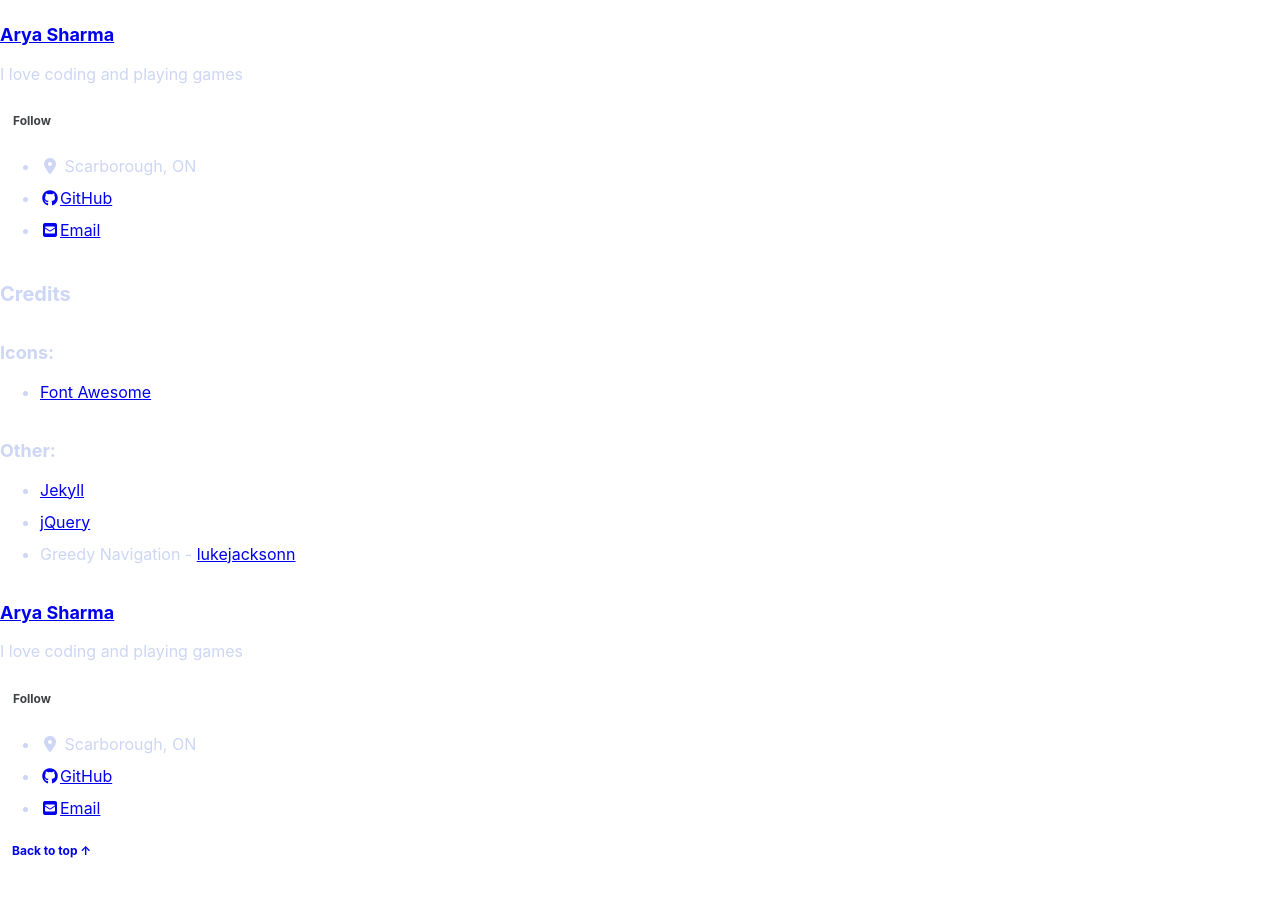
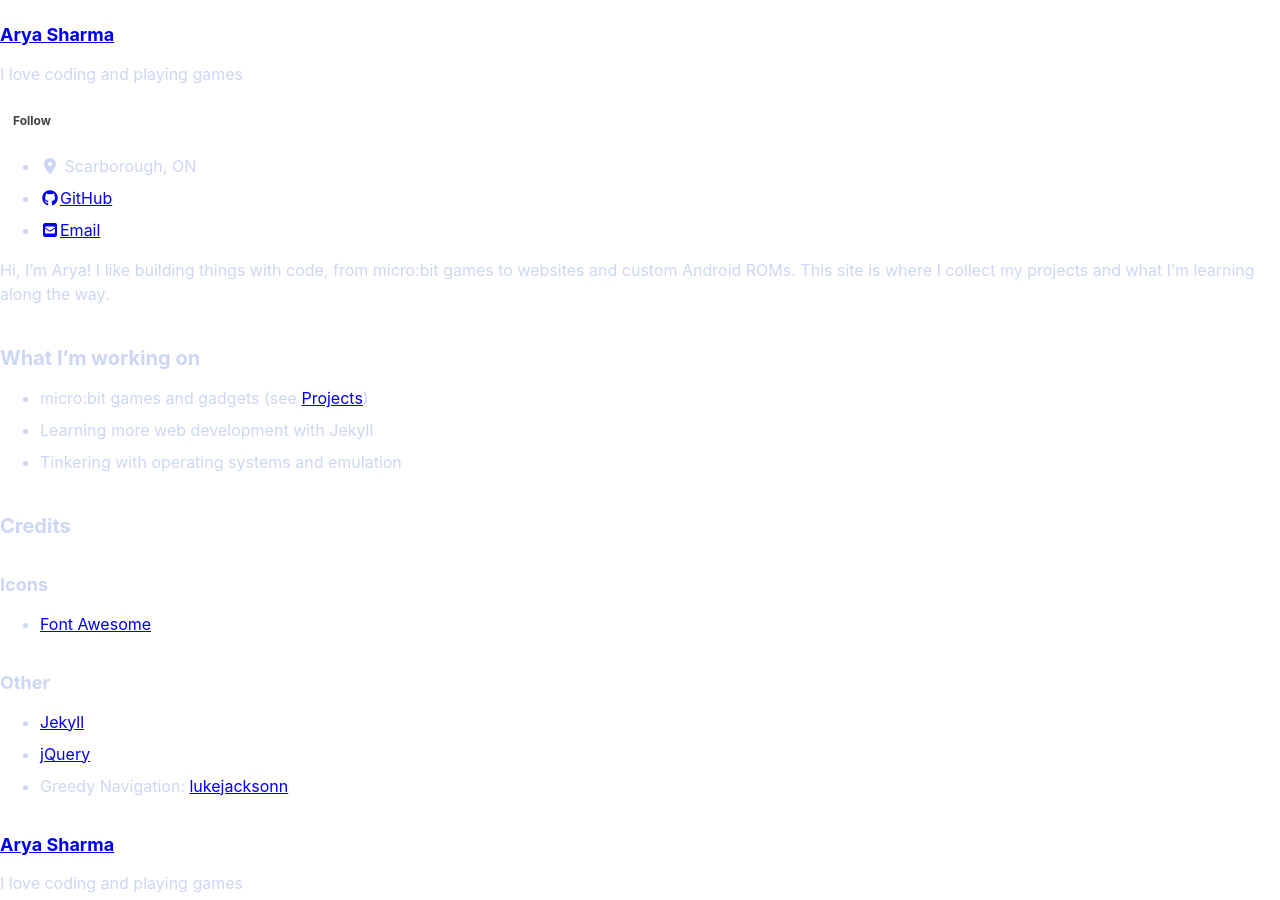
Before and after one commit to microbitcoder652/microbitcoder652.github.io, a Jekyll site: the page built from about.md, in a window 1280 px wide and 900 px high, scrolled down 227 px. Built offline with Jekyll 4.4.1, drawn with Linux system fonts in a browser that asks for light colours; cached includes are drawn as plain includes; nearby versions of some CDN libraries.

Commit message:
Enhance about.md with personal details and excerpt
Add excerpt and personal introduction to about page

```diff
--- a/about.md
+++ b/about.md
@@ -4,16 +4,27 @@ permalink: /about/
 title: "About Me"
 author_profile: true
 comments: false
+excerpt: "About Me: micro:bit projects, web experiments and custom Android ROMs."
 ---
+
+Hi, I'm Arya! I like building things with code, from micro:bit games
+to websites and custom Android ROMs. This site is where I collect my projects
+and what I'm learning along the way.
+
+## What I'm working on
+
+- micro:bit games and gadgets (see [Projects](/projects/))
+- Learning more web development with Jekyll
+- Tinkering with operating systems and emulation
 
 ## Credits
 
-### Icons:
+### Icons
 
-- [Font Awesome](http://fontawesome.io/)
+- [Font Awesome](https://fontawesome.com/)
 
-### Other:
+### Other
 
 - [Jekyll](https://jekyllrb.com/)
 - [jQuery](https://jquery.com/)
-- Greedy Navigation - [lukejacksonn](https://codepen.io/lukejacksonn/pen/PwmwWV)
+- Greedy Navigation: [lukejacksonn](https://codepen.io/lukejacksonn/pen/PwmwWV)
```
